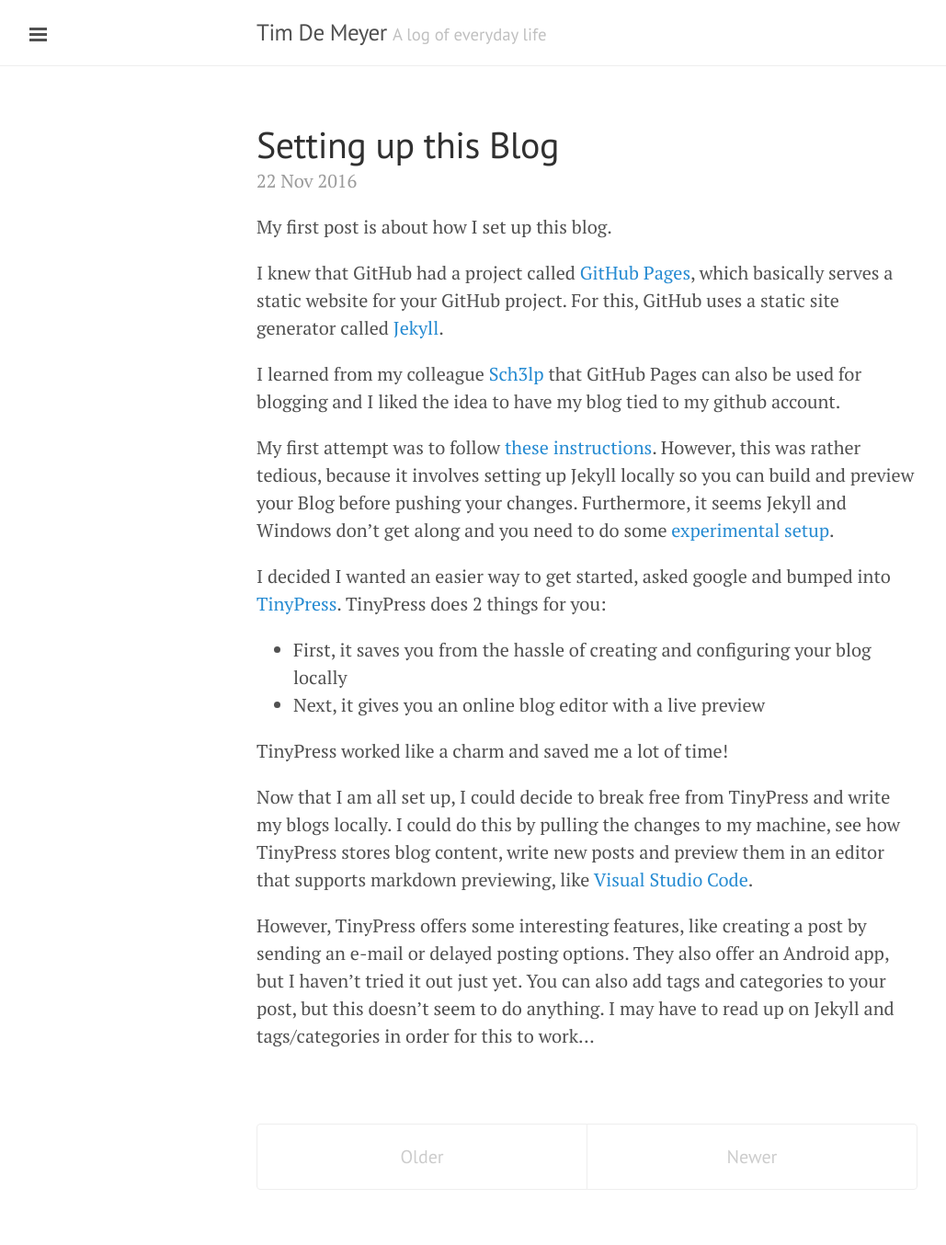
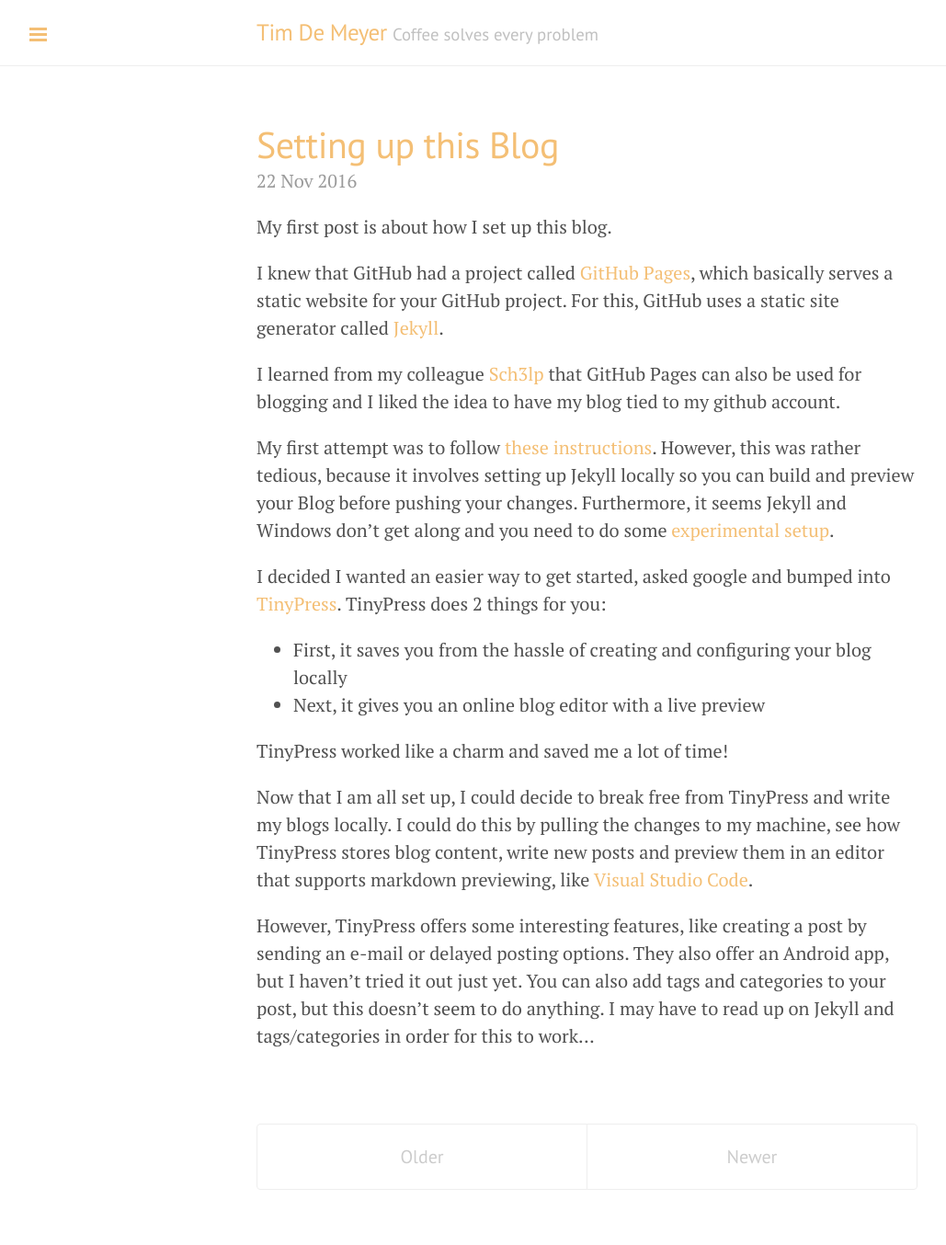
Before and after one commit to TimDM1980/TimDM1980.github.io, a Jekyll site: the page built from index.html, in a window 1280 px wide. Shown: the whole page at 92% size, without its empty margins (1-1030 px from the left). Built offline with Jekyll 4.4.1, drawn with Linux system fonts in a browser that asks for light colours; the list of posts is cut into pages by our own code.

Commit message:
color scheme en taglines

```diff
--- a/_config.yml
+++ b/_config.yml
@@ -1,9 +1,8 @@
 excerpt_separator: ""
 highlighter: rouge
-#pygments: true
 markdown: kramdown
 url: http://bktid.github.io
 title: Tim De Meyer
-tagline: A log of everyday life
-description: My awesome new site
+tagline: Coffee solves every problem
+description: What's in my drawer?
 paginate: 5
--- a/_layouts/default.html
+++ b/_layouts/default.html
@@ -3,7 +3,7 @@
 
   {% include head.html %}
 
-  <body>
+  <body class="theme-base-0a">
 
     {% include sidebar.html %}
 
```
